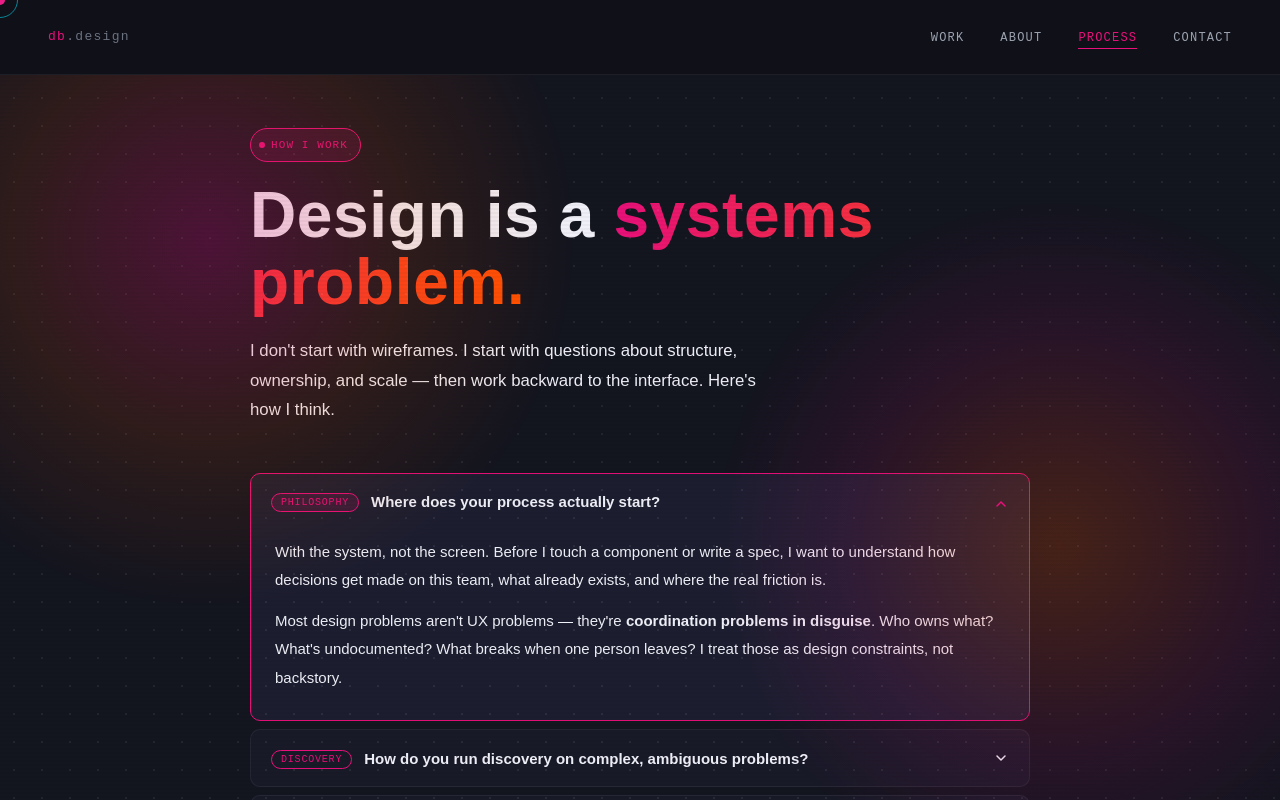
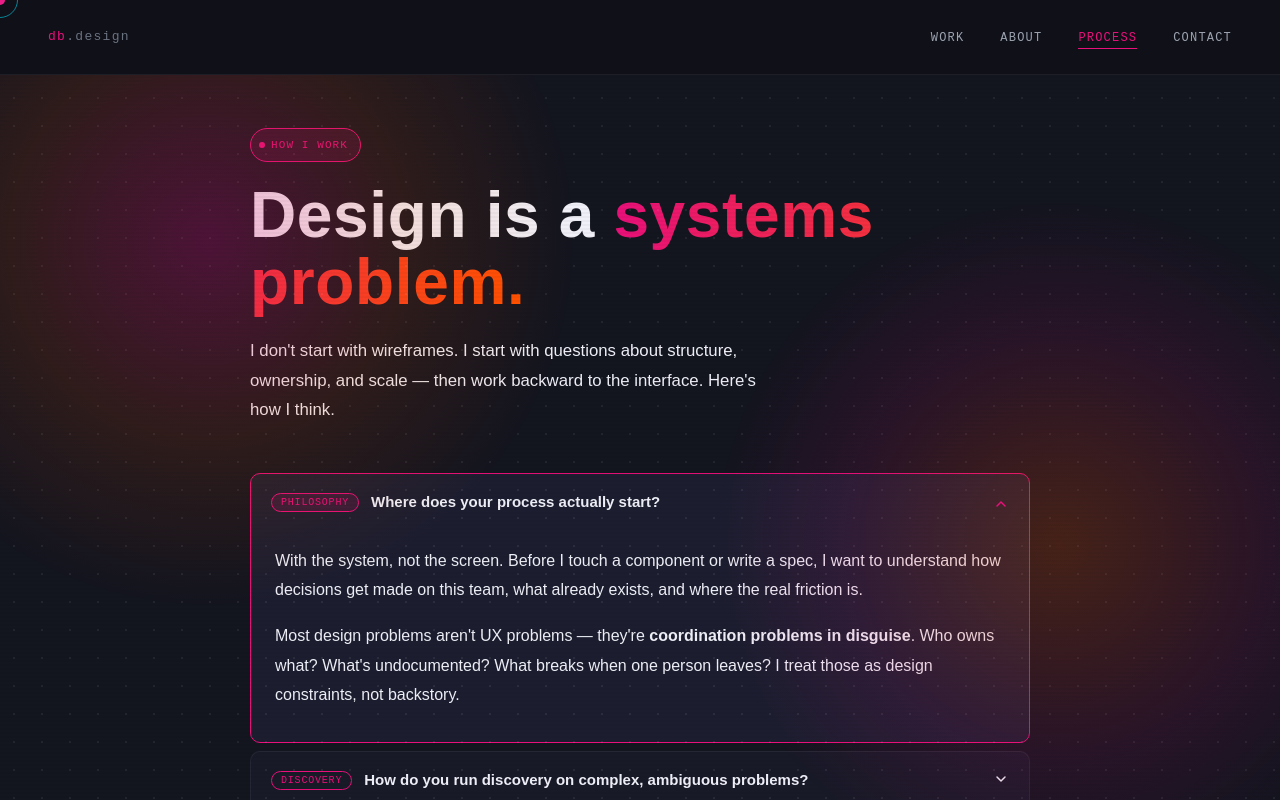
Before and after one commit to design0328/denky-portfolio-website, a React (Vite) app: page /#/process in a window 1280 px wide. Shown: the top 800 px of the page. Built offline with nearby package versions, Linux system fonts and the light colour scheme.

Commit message:
fix: QA answer text larger and more breathing room

```diff
--- a/src/pages/Process.module.css
+++ b/src/pages/Process.module.css
@@ -20,8 +20,8 @@
 .qaButton:hover .qaQuestion { color: #fff; }
 .qaChevron { flex-shrink: 0; color: var(--text-muted); margin-top: 2px; transition: transform 0.25s ease; }
 .open .qaChevron { transform: rotate(180deg); color: var(--fuchsia); }
-.qaAnswer { padding: 0.5rem 1.5rem 1.75rem 1.5rem; }
-.qaAnswer p { font-size: 15px; line-height: 1.9; color: var(--text-muted); margin: 0 0 0.75rem; font-family: var(--font-body); }
+.qaAnswer { padding: 1rem 1.5rem 2rem 1.5rem; }
+.qaAnswer p { font-size: 16px; line-height: 1.85; color: var(--text-muted); margin: 0 0 1rem; font-family: var(--font-body); }
 .qaAnswer p:last-child { margin: 0; }
 .qaAnswer strong { color: var(--text); font-weight: 600; }
 .principlesSection { margin: 3rem 0 0; }
```
